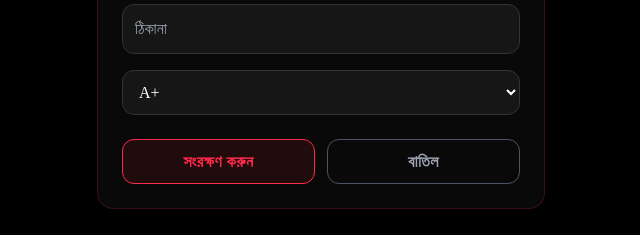
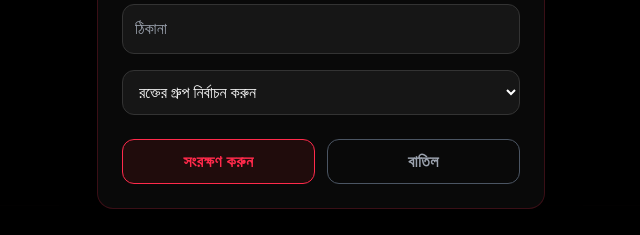
Before and after one commit to akramul45/JBB, a plain HTML site: page index.html in a window 1280 px wide. Both pictures are taken after a click on the button "দাতা যোগ করুন". Shown: the part 433-668 px from the top of the page, 319-959 px from the left. Drawn offline with nearby package versions, Linux system fonts and the light colour scheme; no server answers; a web font is replaced by a local one.

Commit message:
Update index.html

```diff
--- a/index.html
+++ b/index.html
@@ -43,8 +43,11 @@
         <input id="searchInput" oninput="renderTable()" class="neo-input flex-1" placeholder="নাম, মোবাইল বা ঠিকানা দিয়ে খুঁজুন...">
         <select id="filterBg" onchange="renderTable()" class="neo-input md:w-48 text-center cursor-pointer">
             <option value="All">সকল গ্রুপ</option>
-            <option value="A+">A+</option><option value="B+">B+</option><option value="O+">O+</option><option value="AB+">AB+</option>
+            <option value="A+">A+</option>
+
+            <option value="B+">B+</option><option value="O+">O+</option><option value="AB+">AB+</option>
             <option value="A-">A-</option><option value="B-">B-</option><option value="O-">O-</option><option value="AB-">AB-</option>
+
         </select>
     </div>
 
@@ -97,7 +100,11 @@
             <input id="newMobile" type="tel" class="neo-input num-font" placeholder="মোবাইল নম্বর (১১ ডিজিট)" maxlength="11">
             <input id="newAddress" class="neo-input" placeholder="ঠিকানা">
             <select id="newBg" class="neo-input">
-                <option value="A+">A+</option><option value="B+">B+</option><option value="O+">O+</option><option value="AB+">AB+</option>
+               <option value="নেই"> রক্তের গ্রুপ নির্বাচন করুন</option>
+
+                <option value="A+">A+</option>
+
+                <option value="B+">B+</option><option value="O+">O+</option><option value="AB+">AB+</option>
                 <option value="A-">A-</option><option value="B-">B-</option><option value="O-">O-</option><option value="AB-">AB-</option>
             </select>
         </div>
```
